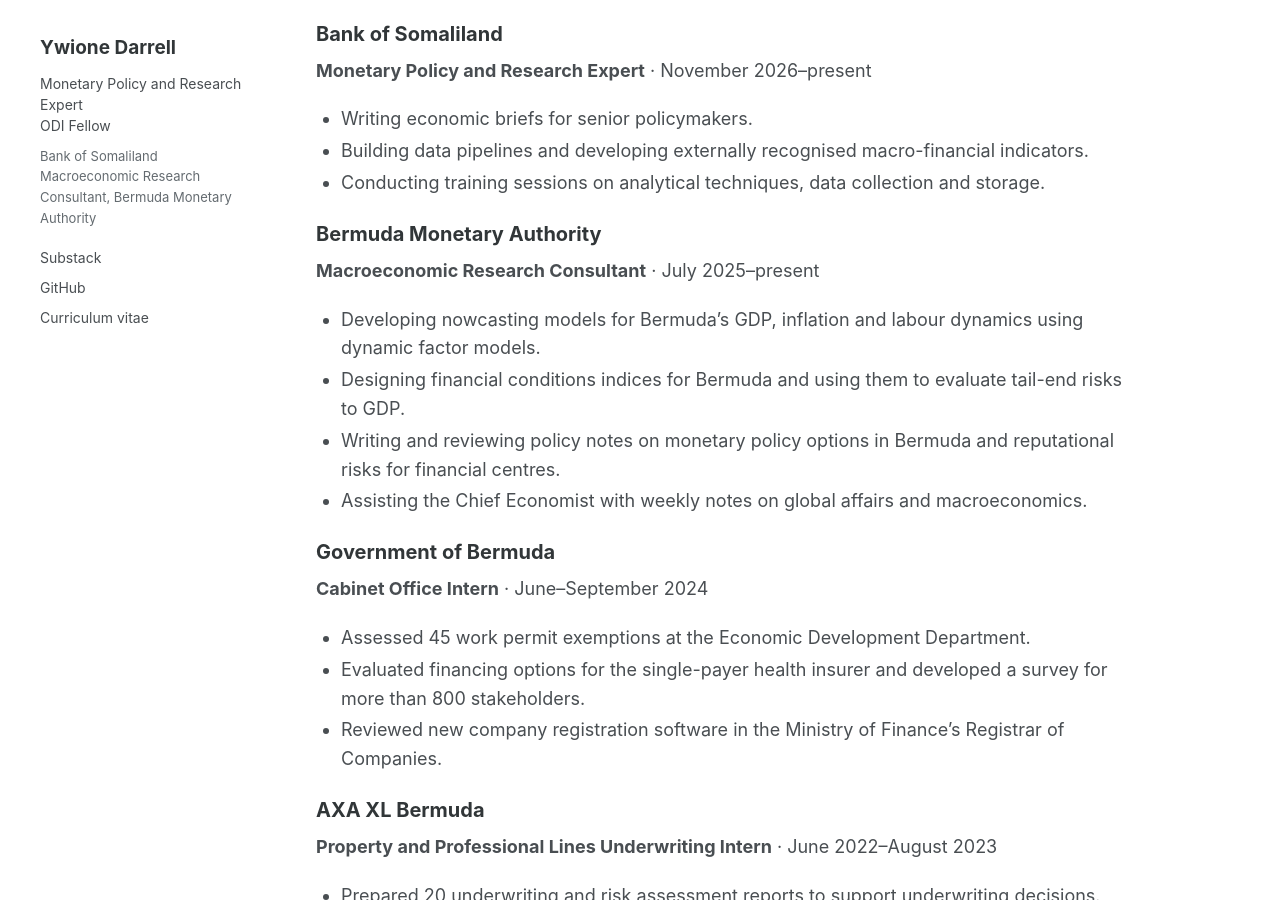
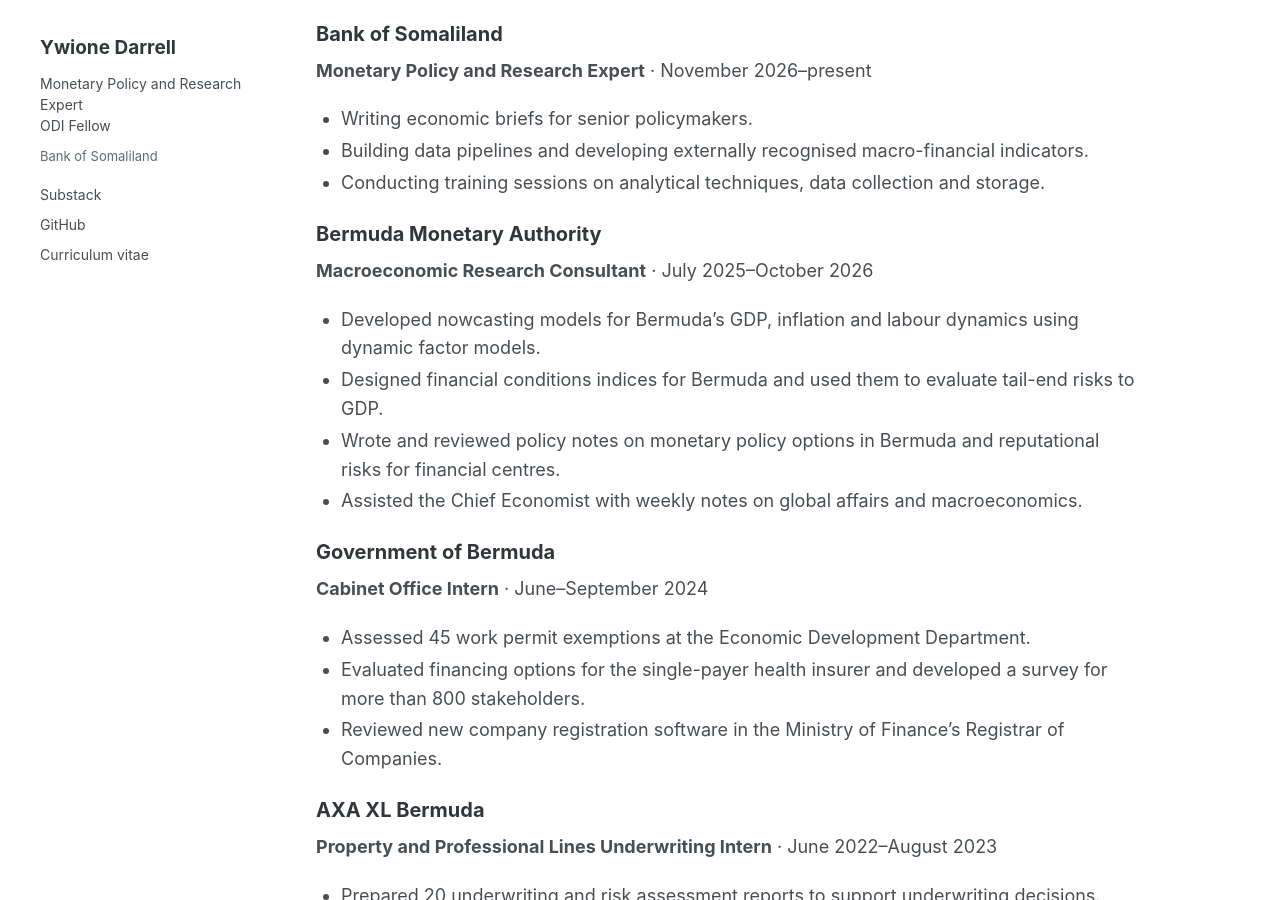
Before and after one commit to Ywione/Ywione.github.io, a Jekyll site: the page built from cv.md, in a window 1280 px wide and 900 px high, scrolled down 902 px. Built offline with Jekyll 4.4.1, drawn with Linux system fonts in a browser that asks for light colours.

Commit message:
Correct BMA role end date to October 2026

```diff
--- a/_layouts/default.html
+++ b/_layouts/default.html
@@ -35,7 +35,7 @@
       {% if site.profile_image %}<img class="author-photo" src="{{ site.profile_image | relative_url }}" alt="{{ site.author | escape }}">{% endif %}
       <a class="author-name" href="{{ '/' | relative_url }}">{{ site.author | escape }}</a>
       <p class="author-bio">Monetary Policy and Research Expert<br>ODI Fellow</p>
-      <p class="author-affiliation">Bank of Somaliland<br>Macroeconomic Research Consultant, Bermuda Monetary Authority</p>
+      <p class="author-affiliation">Bank of Somaliland</p>
       <ul class="author-links">
           <li><a href="{{ site.substack_url }}">Substack</a></li>
         <li><a href="{{ site.github_url }}">GitHub</a></li>
--- a/cv.md
+++ b/cv.md
@@ -38,12 +38,12 @@ Grade: First Class
 
 ### Bermuda Monetary Authority
 
-**Macroeconomic Research Consultant** · July 2025–present
+**Macroeconomic Research Consultant** · July 2025–October 2026
 
-- Developing nowcasting models for Bermuda’s GDP, inflation and labour dynamics using dynamic factor models.
-- Designing financial conditions indices for Bermuda and using them to evaluate tail-end risks to GDP.
-- Writing and reviewing policy notes on monetary policy options in Bermuda and reputational risks for financial centres.
-- Assisting the Chief Economist with weekly notes on global affairs and macroeconomics.
+- Developed nowcasting models for Bermuda’s GDP, inflation and labour dynamics using dynamic factor models.
+- Designed financial conditions indices for Bermuda and used them to evaluate tail-end risks to GDP.
+- Wrote and reviewed policy notes on monetary policy options in Bermuda and reputational risks for financial centres.
+- Assisted the Chief Economist with weekly notes on global affairs and macroeconomics.
 
 ### Government of Bermuda
 
```
Also changed, not shown: about.md (+1 -1 lines), index.md (+1 -1 lines), 1 other file.
